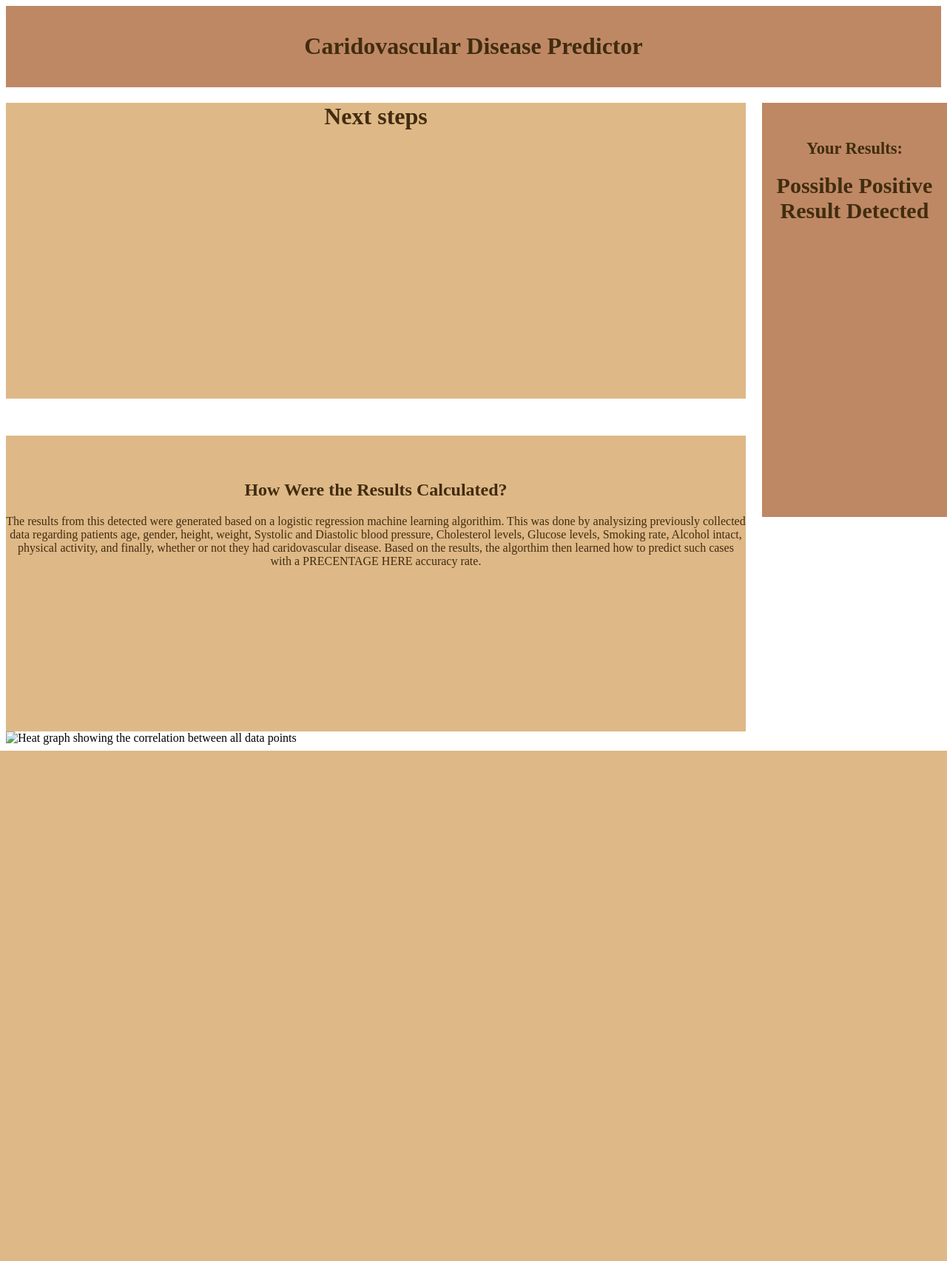
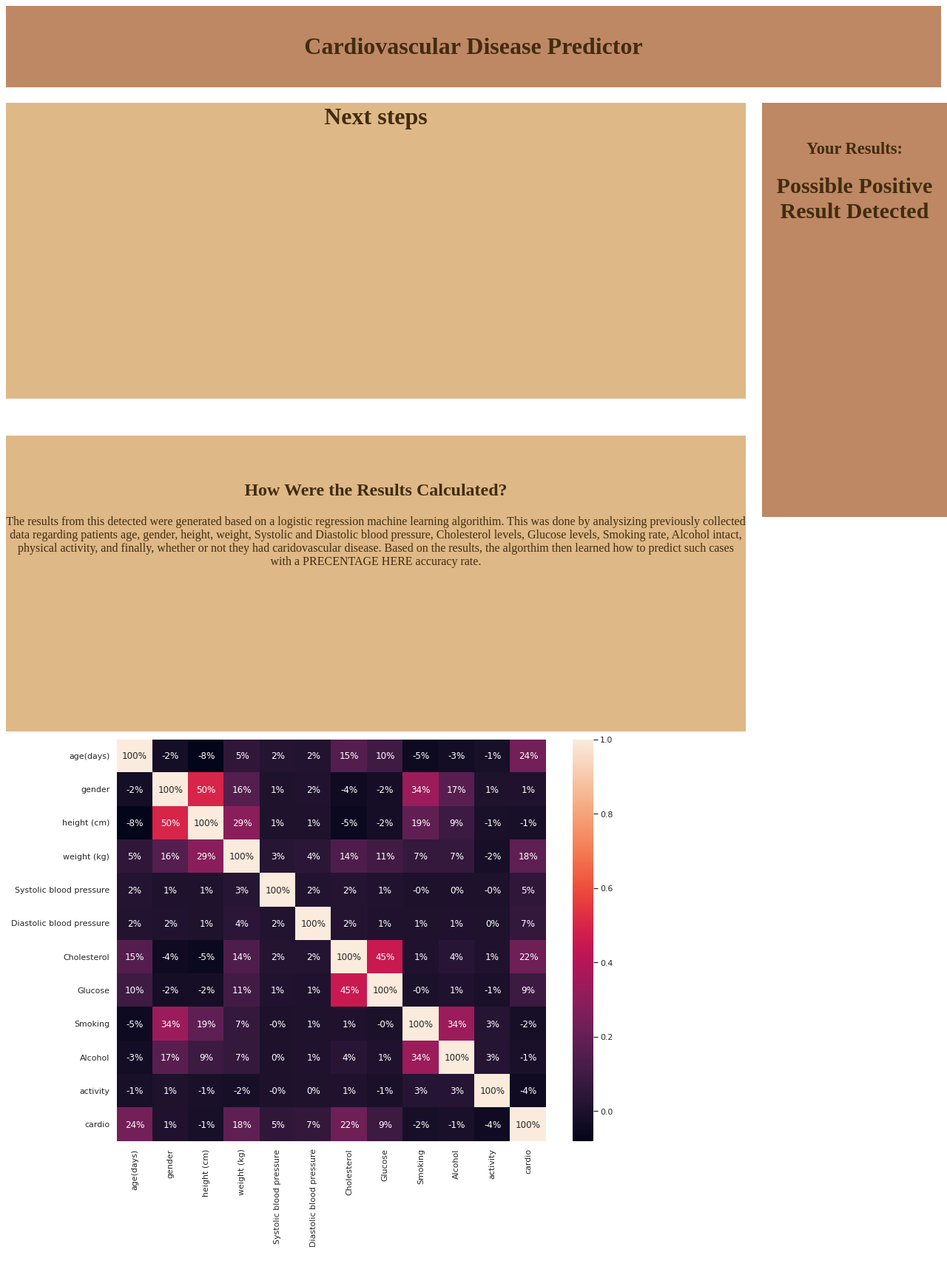
Before and after one commit to Areeba-F/hacked-beta-logistic-aggression, a Django app: template main/templates/positive.html in a window 1280 px wide. Shown: the whole page at 74% size. Before the commit the page ends 1015 px from the top, so only its background shows below. Run offline with Django 3.2, Linux system fonts and the light colour scheme; the template is opened without the code that fills it, so the values that code supplies are empty.

Commit message:
Fix a few typos in positive.html

```diff
--- a/main/templates/positive.html
+++ b/main/templates/positive.html
@@ -1,15 +1,13 @@
 <!DOCTYPE html>
 <html lang ="en">
 <head>
-
     <link rel="stylesheet" href="positive.css" />
-</html>
+</head>
 <body>
     <div class="header">
-        <h1>Caridovascular Disease Predictor</h1>
+        <h1>Cardiovascular Disease Predictor</h1>
     </div>
     <div class="wrapper">
-
         <div class="side_bar">
             <h2>Your Results:</h2>
             <break></break>
@@ -19,7 +17,6 @@
             <h1>Next steps</h1>
         </div>
         <break></break>
-
     </div>
     <div style=margin-top:50px; class="info">
         <div class="info_writing"></div>
@@ -34,10 +31,7 @@
                 accuracy rate.
             </p>
         </div>
-
-
-
     </div>
-    <img scr="fullheatmap.png" alt="Heat graph showing the correlation between all data points"></img>
+    <img src="img/fullheatmap.png" alt="Heat graph showing the correlation between all data points">
 </body>
 </html>
```
